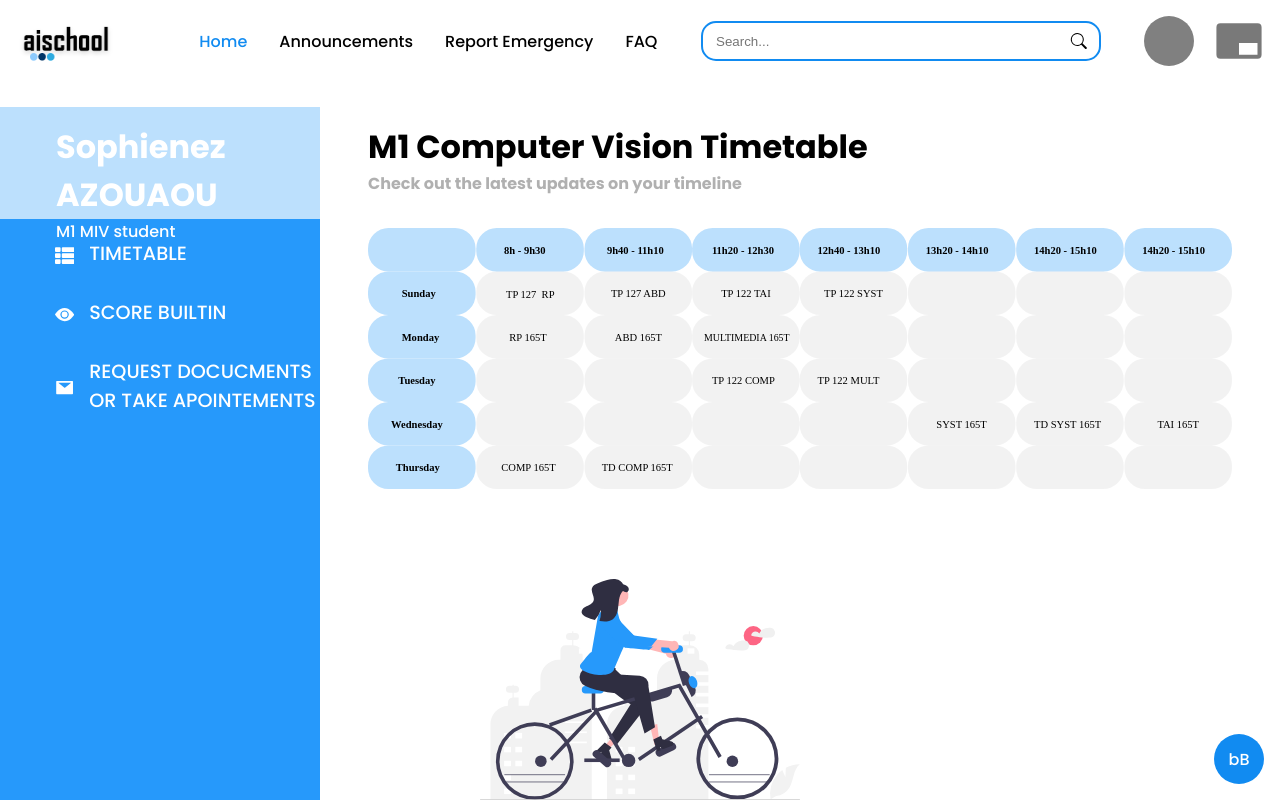
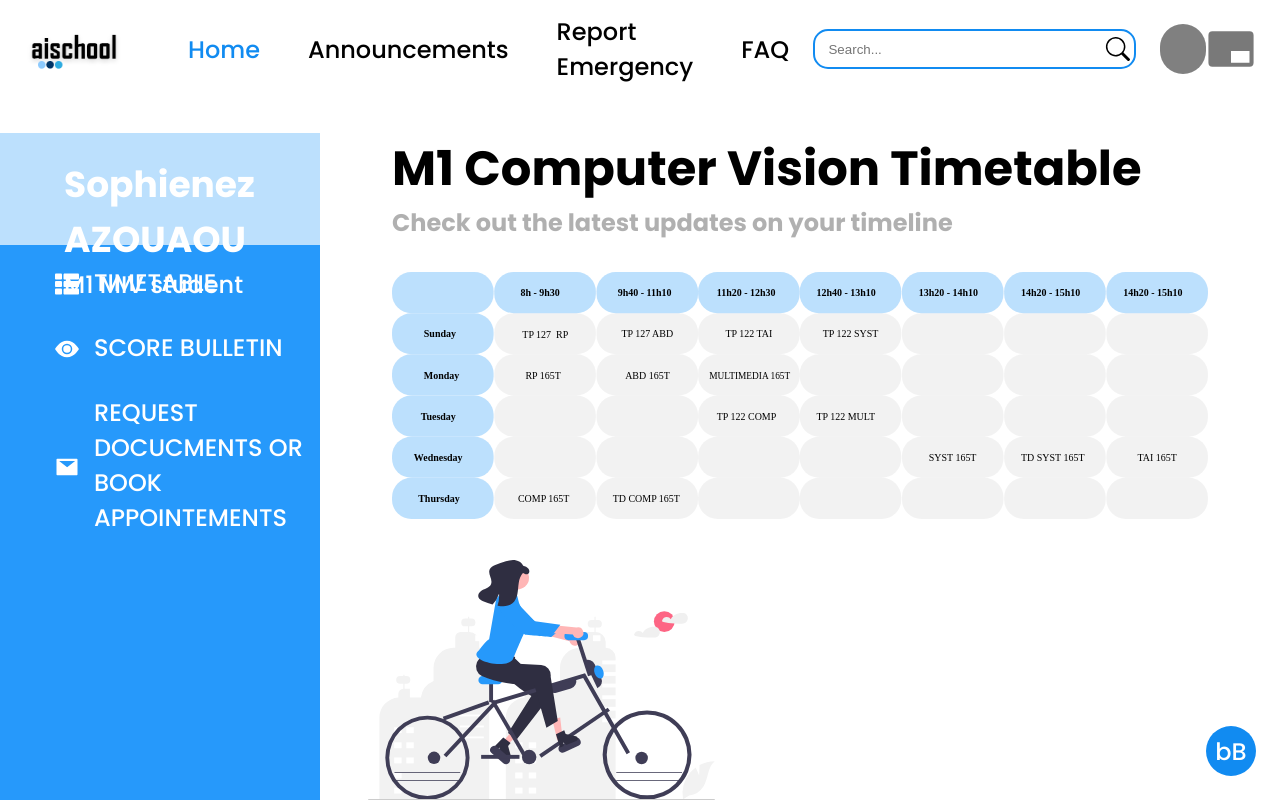
Before and after one commit to aymen-ghemam/aischool, a React (Create React App) app: page / in a window 1280 px wide. Both pictures are taken after a click on the item "TIMETABLE". Built offline with nearby package versions, Linux system fonts and the light colour scheme.

Commit message:
add request and book appointment page
and fix the css merge, just for the record NEVER USE ONLY ONE FILE!!!!!

```diff
--- a/src/App.css
+++ b/src/App.css
@@ -1,49 +1,49 @@
-@import url('https://fonts.googleapis.com/css2?family=Poppins:wght@500;600;700&display=swap');
+@import url("https://fonts.googleapis.com/css2?family=Poppins:wght@500;600;700&display=swap");
 :root {
-    --active: #118BF1;
+  --active: #118bf1;
   --active-bg: #72baf8;
   --secondary-bg: rgba(0, 0, 0, 0.11);
   --secondary: rgba(0, 0, 0, 0.31);
-    --danger: #F80404;
+  --danger: #f80404;
   --pink: rgba(255, 0, 0, 0.1);
 }
 
-*{
+* {
   margin: 0;
   box-sizing: border-box;
 }
 
-body{
-    font-family: 'Poppins', sans-serif;
+body {
+  font-family: "Poppins", sans-serif;
   font-weight: medium;
   background-color: #fff;
-    /* font-size: 2em; */
+  font-size: 1.5em;
 }
-a{
+a {
   text-decoration: none;
   color: inherit;
 }
-.container{
+.container {
   width: 100%;
   height: 100%;
   padding: 0 1em;
 }
 
-.row{
+.row {
   width: 100%;
   display: flex;
   justify-content: center;
   align-items: center;
 }
 
-img{
-    max-width:100%;
-    max-height:100%;
+img {
+  max-width: 100%;
+  max-height: 100%;
   object-fit: contain;
   /* border-radius: 50%; */
 }
 
-.navbar{
+.navbar {
   width: 100%;
   height: 50px;
   display: flex;
@@ -51,24 +51,24 @@ img{
   justify-content: space-between;
   padding: 0 1em;
 }
-.navbar .logo{
+.navbar .logo {
   display: block;
   /* width: 200px; */
   height: 50px;
   /* background-color: black; */
 }
-.navbar ul{
+.navbar ul {
   height: 100%;
   list-style: none;
   display: flex;
   justify-content: space-evenly;
   align-items: center;
 }
-.navbar ul li{
+.navbar ul li {
   padding: 0 1em;
   cursor: pointer;
 }
-.navbar .search{
+.navbar .search {
   width: 400px;
   height: 40px;
   border: 2px solid var(--active);
@@ -77,20 +77,20 @@ img{
   justify-content: space-between;
   align-items: center;
 }
-.navbar .search input{
+.navbar .search input {
   width: 90%;
   outline: none;
   border-radius: 15px;
-    padding: .1em 1em;
+  padding: 0.1em 1em;
   border: none;
 }
-.navbar .search svg{
+.navbar .search svg {
   width: 10%;
   display: flex;
   justify-content: center;
   align-items: center;
 }
-.navbar .user{
+.navbar .user {
   width: 120px;
   height: 100%;
   display: flex;
@@ -98,7 +98,7 @@ img{
   /* padding: 0 1em; */
   margin-left: 1em;
 }
-.navbar .avatar{
+.navbar .avatar {
   width: 50px;
   height: 50px;
   background-color: grey;
@@ -106,30 +106,30 @@ img{
   /* padding: 0 1em; */
 }
 
-.page{
+.page {
   padding: 1em 0;
   height: 100vh;
   overflow: hidden;
   position: relative;
 }
-.home{
+.home {
   width: 100%;
   height: 100%;
 }
-.home .container{
+.home .container {
   display: flex;
 }
-.home .filters{
+.home .filters {
   width: 30%;
-    height:  100%;
+  height: 100%;
   padding: 0 1em;
 }
-.home .map{
+.home .map {
   width: 70%;
   height: 90%;
 }
 
-button{
+button {
   width: 170px;
   height: 50px;
   border-radius: 19px;
@@ -137,36 +137,38 @@ button{
   justify-content: center;
   align-items: center;
   border: none;
-    margin: 0 .1em;
+  margin: 0 0.1em;
   cursor: pointer;
 }
-button.blue{
+button.blue {
   background-color: var(--active);
   /* color: var(--active); */
   color: #fff;
+  width: inherit;
 }
-button.grey{
+button.grey {
   background-color: var(--secondary-bg);
   color: #000;
+  width: inherit;
 }
-button.long{
+button.long {
   width: 50%;
 }
-button.white{
+button.white {
   border: 1px solid var(--active);
   color: var(--active);
   background-color: #fff;
 }
-.radio{
+.radio {
   display: inline-block;
   width: auto;
   /* height: 50px; */
   border: 1px solid #707070;
   border-radius: 25px;
-    padding: .4em 1em;
-    margin: .1em;
+  padding: 0.4em 1em;
+  margin: 0.1em;
   font-weight: semi-bold;
-    font-size: .9em;
+  font-size: 0.9em;
 }
 /* .radio > input[type="radio"] {
     display: none;
@@ -191,39 +193,39 @@ button.white{
     color: teal;
 } */
 
-.radio input{
+.radio input {
   width: 18px;
   height: 18px;
   border: none;
-    margin-right: .3em;
+  margin-right: 0.3em;
   accent-color: var(--active);
 }
 
-.radio input:checked{
+.radio input:checked {
   background-color: var(--active);
   color: red;
 }
-.radio input:checked + *::before{
+.radio input:checked + *::before {
   color: var(--active);
   background-color: red;
 }
-.select-area{
-    padding: .4em 0;
+.select-area {
+  padding: 0.4em 0;
 }
 
-.title{
+.title {
   font-weight: bold;
   color: #000;
 }
-.secondary{
+.secondary {
   color: var(--secondary);
 }
 
-.active{
+.active {
   color: var(--active);
 }
 
-.textarea{
+.textarea {
   width: 100%;
   height: 150px;
   background-color: var(--pink);
@@ -233,25 +235,24 @@ button.white{
   margin: 1em 0;
 }
 
-.right-arrow{
+.right-arrow {
   float: right;
   cursor: pointer;
 }
 
-.emergency-numbers{
-    margin-top: .4em;
+.emergency-numbers {
+  margin-top: 0.4em;
   width: 100%;
   /* height: 100%; */
   display: grid;
   grid-template-columns: auto auto;
   grid-gap: 0;
-
 }
-.emergency-numbers span{
+.emergency-numbers span {
   height: 20px;
 }
 
-.popup{
+.popup {
   width: 100vw;
   height: 100vh;
   position: absolute;
@@ -263,7 +264,7 @@ button.white{
   background-color: rgba(0, 0, 0, 0.46);
   z-index: 1001;
 }
-.popup > div{
+.popup > div {
   position: relative;
   width: 40%;
   height: 60%;
@@ -272,14 +273,14 @@ button.white{
   padding: 1em;
 }
 
-.popup .row{
+.popup .row {
   width: 100%;
   justify-content: flex-start;
 }
-.popup .row div:first-child{
-    padding: .3em;
+.popup .row div:first-child {
+  padding: 0.3em;
 }
-.popup button{
+.popup button {
   position: absolute;
   bottom: 0;
   left: 0;
@@ -292,15 +293,15 @@ button.white{
   font-size: 1.5em;
 }
 
-.faq{
+.faq {
   padding: 1em;
   width: 100%;
   height: 100%;
 }
-.faq .row{
+.faq .row {
   width: 100%;
 }
-.faq .row > div{
+.faq .row > div {
   width: 50%;
 }
 
@@ -311,32 +312,34 @@ button.white{
 .faq li {
   font-weight: bold;
   text-decoration: underline;
-    font-size:20px;
-    padding-top: .7em;
-    padding-bottom: .7em;
+  font-size: 20px;
+  padding-top: 0.7em;
+  padding-bottom: 0.7em;
 }
 
 .faq h3 {
   font-weight: bold;
-    font-size:30px;
+  font-size: 30px;
 }
 
-.blue{
+.blue {
   color: var(--active);
 }
 
-.login{
+.login {
   height: 100%;
   width: 100%;
   padding: 2em;
 }
-.login .row{
+.login .row {
   padding: 1em;
-    height: 100%;
-    width: 100%;
+  height: 90%;
+  width: auto;
   box-shadow: 0px 3px 6px #00000029;
+  position: relative;
 }
-.login .row > div{
+
+.login .row > div {
   width: 50%;
   height: 100%;
 }
@@ -351,24 +354,24 @@ button.white{
 
 .side-bar-name {
   height: 14%;
-    background-color: #BCE0FD;
+  background-color: #bce0fd;
   padding: 1em;
 }
 
 .side-bar-menu {
   height: 86%;
-    background-color: #2699FB
+  background-color: #2699fb;
 }
 
 .side-bar-name .name {
-    color: #FFFFFF;
+  color: #ffffff;
   font-weight: bold;
-    font-size:2em;
+  font-size: 1.5em;
 }
 
 .side-bar-name .sub-name {
-    color: #FFFFFF;
-    font-size:1em;
+  color: #ffffff;
+  font-size: 1em;
 }
 
 .side-bar-menu .elements {
@@ -376,12 +379,11 @@ button.white{
 
   align-items: center;
   width: 100%;
-
 }
 
 .side-bar-menu p {
-    color: #FFFFFF;
-    font-size:1.2em;
+  color: #ffffff;
+  font-size: 1em;
   padding-top: 20px;
   padding-left: 15px;
   word-wrap: break-word;
@@ -391,7 +393,7 @@ button.white{
   padding-left: 15px;
   padding-bottom: 10px;
 }
-.login .left{
+.login .left {
   width: 100%;
   height: 100%;
   padding: 0 2em;
@@ -401,59 +403,75 @@ button.white{
   align-items: center;
 }
 
-.login .right{
+.login .right {
   width: 100%;
   height: 100%;
 }
 
-.login .row img{
+.login .row img {
   width: 70%;
 }
 
-.login form{
+.login form {
   width: 100%;
   /* height: 100%; */
   margin-top: 1em;
   display: flex;
   flex-direction: column;
   position: relative;
+  font-size: 1.5em;
 }
 
 .input {
   padding: 0 1em;
+  width: 400px;
+  height: 60px;
+  border: 2px solid hsl(207, 94%, 86%);
+  border-radius: 1rem;
+  margin: 0.7em 0;
+  color: #118bf1;
+  color: var(--active);
+  font-size: 1rem;
+}
+.login button {
   width: 300px;
-    height: 45px;
-    border: 2px solid hsl(207, 94%, 86%);
-    border-radius: 15px;
-    margin: .7em 0;
-    color: var(--active);
+  position: absolute;
+  bottom: 8em;
 }
 
-.login button{
-    width: 300px;
-    position: absolute;
-    bottom: 3em;
-}
-
-.student{
+.student {
   width: 100%;
   height: 100%;
 }
 
-.student > div:first-child{
+.student > div:first-child {
   width: 25%;
   height: 100%;
 }
-.student > .container{
+.student > .container {
   width: 75%;
   height: 100%;
   padding: 0 2em;
 }
 
-.announcement{
-    color: #F80404;
+.announcement {
+  color: #f80404;
   display: flex;
   justify-content: flex-start;
+}
+.bot {
+  position: absolute;
+  bottom: 1em;
+  right: 1em;
+  z-index: 1000;
+}
+
+.timeTable-agenda img {
+  margin-top: 10rem;
+}
+
+.reqbook{
+
 }
 .timeTable-agenda img{
     margin-top: 10rem;
@@ -535,3 +553,40 @@ button.white{
     border-radius: 0 10px 10px 0;
     float: left;
 }
+
+.reqbook .title{
+    font-size: 1.5em;
+}
+reqbook .secondary{
+    font-size: 1em;
+}
+.reqbook-toggle {
+  width: 60%;
+  margin: 2rem 0 3rem 0;
+  text-align: center;
+}
+
+.reqbook-toggle button.grey {
+  width: inherit;
+  font-size: 1em;
+  padding: 2rem 0.5rem 2rem 0.5rem;
+  font-weight: 800;
+}
+.reqbook-toggle button.blue {
+  background-color: #bce0fd;
+  color: black;
+  font-size: 1em;
+  padding: 2rem 0.5rem 2rem 0.5rem;
+  margin-right: 0.5rem;
+  font-weight: 800;
+}
+
+.reqbook .radiobuttons .select-area{
+    margin-top: 2rem;
+    display: inline-grid;
+    font-size: 1.3em;
+}
+
+.reqbook .radiobuttons .select-area .radio{
+    margin: 0.3rem;
+}
--- /dev/null
+++ b/src/components/SelectAreaDocs.js
@@ -0,0 +1,18 @@
+import React, { useState } from "react";
+import Radio from "../components/Radio";
+
+const SelectArea = () => {
+  const [state, setstate] = useState({
+    selects: ["Score Bulletin", "Certificate", "Mandate"],
+  });
+
+  return (
+    <div className="select-area">
+      {state.selects.map((select, index) => (
+        <Radio key={index} text={select} name="area" />
+      ))}
+    </div>
+  );
+};
+
+export default SelectArea;
--- a/src/components/Sidebar.js
+++ b/src/components/Sidebar.js
@@ -21,11 +21,11 @@ const SideBar = (props) => {
                     </li>
                     <li className='elements' onClick={ () => props.changeView('score')}>
                         <p className='icon'><BsFillEyeFill /></p>
-                        <p className='elem'>SCORE BUILTIN</p>
+                        <p className='elem'>SCORE BULLETIN</p>
                     </li>
                     <li className='elements' onClick={ () => props.changeView('request')}>
                         <p className='icon'><AiFillMail /></p>
-                        <p className='elem'>REQUEST DOCUCMENTS OR TAKE APOINTEMENTS</p>
+                        <p className='elem'>REQUEST DOCUCMENTS OR BOOK APPOINTEMENTS</p>
                     </li>
                 </ul>
             </div>
--- a/src/components/TimeTable.js
+++ b/src/components/TimeTable.js
@@ -1,28 +1,24 @@
-import React from 'react'
+import React from "react";
 
 const TimeTable = () => {
+  return (
+    <div>
+      <div className="container">
+        <h1 className="title">M1 Computer Vision Timetable</h1>
+        <h4 className="secondary">
+          Check out the latest updates on your timeline
+        </h4>
+        <div style={{ marginTop: "2rem" }}>
+          <img src="../assets/table.svg" alt="" />
+        </div>
+      </div>
+      <img
+        style={{ position: "fixed", bottom: "0", height:'30%'}}
+        src="../assets/velo.svg"
+        alt=""
+      />
+    </div>
+  );
+};
 
-    return (
-
-
-        <div className = 'page time-table row' style={{
-            backgroundImage: 'url(../assets/velo.svg)',
-            backgroundPosition: 'bottom',
-            backgroundAttachment: 'fixed',
-            backgroundRepeat: 'no-repeat',
-            backgroundSize: '25%'
-        }}>
-        <div className='container'>
-            <h1 className='title'>M1 Computer Vision Timetable</h1>
-            <h4 className='secondary'>Check out the latest updates on your timeline</h4>
-            <div style={{marginTop: '2rem'}}>
-                <img src='../assets/table.svg' alt='' />
-            </div>
-        </div>
-
-
-        </div>
-    )
-}
-
-export default TimeTable
+export default TimeTable;
--- a/src/pages/Student.js
+++ b/src/pages/Student.js
@@ -4,6 +4,7 @@ import {useState} from 'react'
 import Annoucement from '../components/Annoucement'
 import SideBar from '../components/Sidebar'
 import TimeTable from '../components/TimeTable'
+import ReqBook from '../components/ReqBook'
 
 const Student = () => {
 
@@ -40,7 +41,7 @@ const Student = () => {
                 <div className='container'>
                     {view === 'score' && 'score'}
                     {view === 'time-table' && <TimeTable/>}
-                    {view === 'request' && 'request'}
+                    {view === 'request' && <ReqBook/>}
                 </div>
             }
         </div>
```
Also changed, not shown: src/components/ReqBook.js (added, +60 -0 lines). Lines whose indentation alone changed are shown as unchanged.
